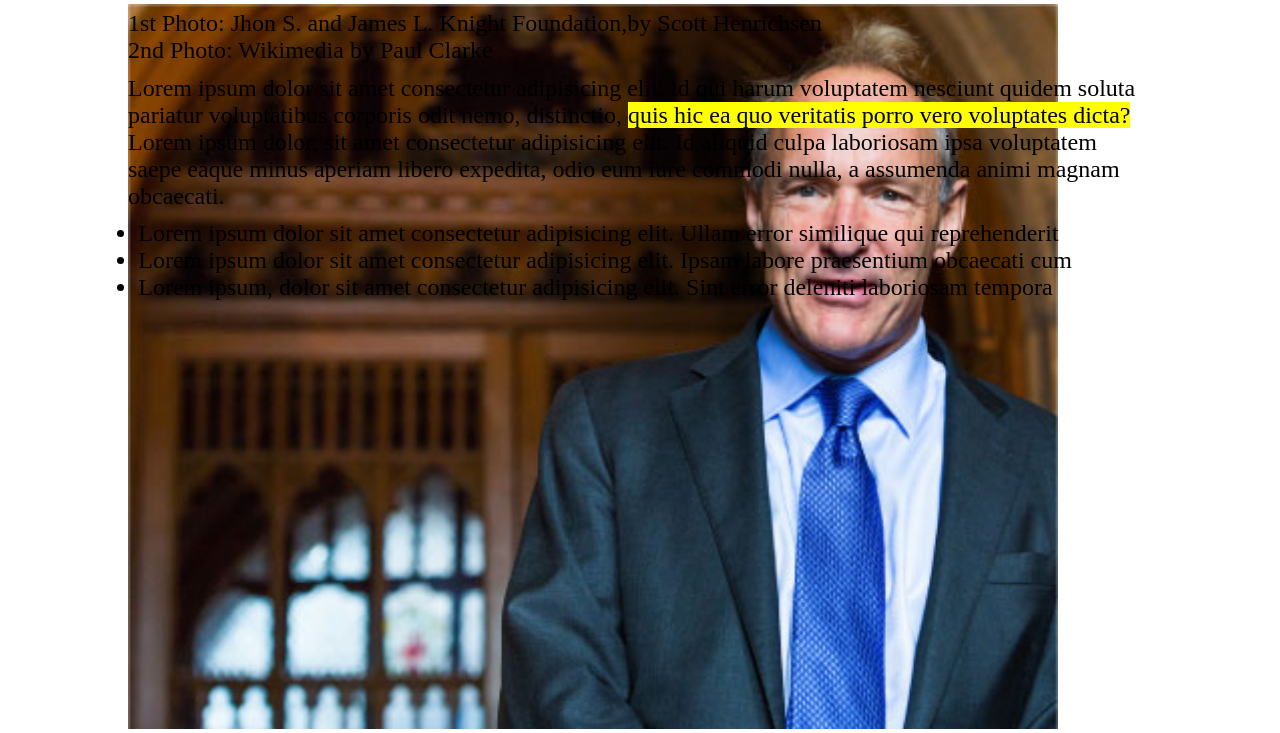
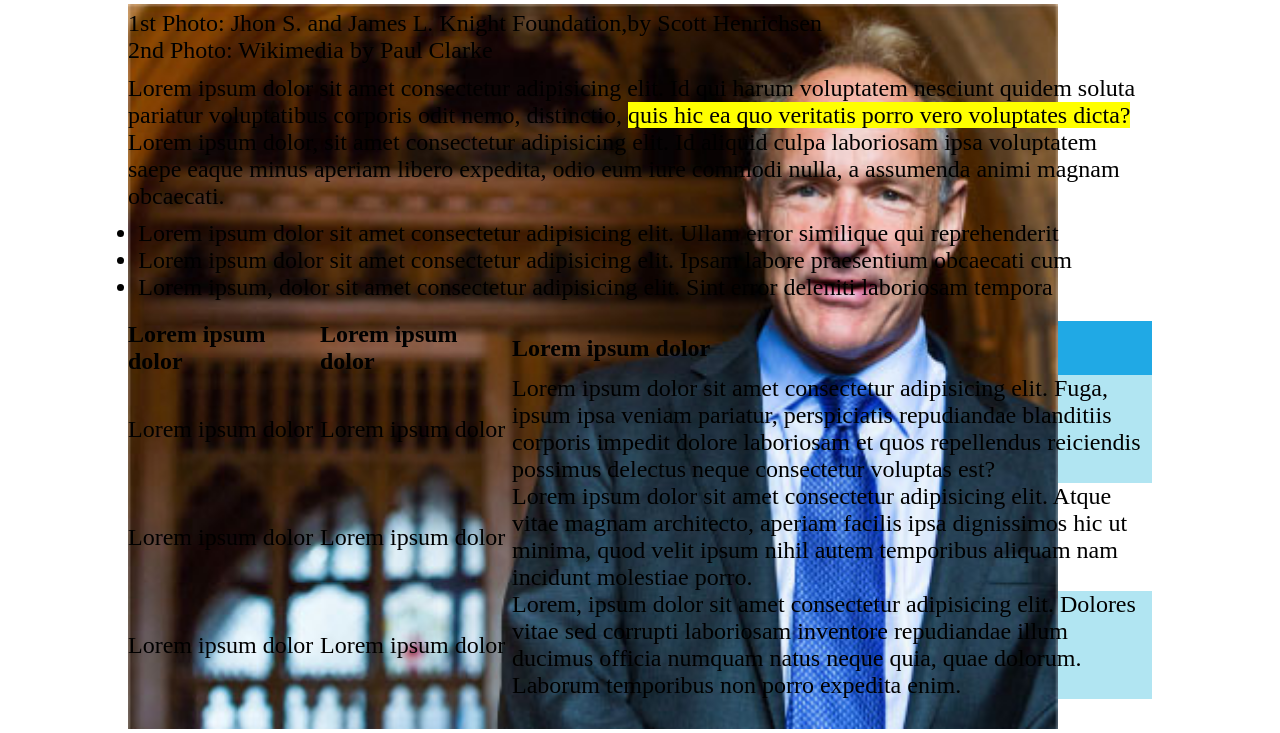
Before and after one commit to Ensick/html-css-booleaner, a plain HTML site: page index.html in a window 1280 px wide. Shown: the part 1167-1900 px from the top of the page. Drawn offline with Linux system fonts and the light colour scheme.

Commit message:
tabella completata

```diff
--- a/assets/css/style.css
+++ b/assets/css/style.css
@@ -60,6 +60,29 @@ p > span{
 }
 
 .testo > ul{
+    margin-bottom: 2%;
     margin-left: 1%;
     font-size: 1.5em;
 }
+
+table{
+    font-size: 1.5em;
+    text-align: left;
+    border-spacing: 0;
+}
+
+thead{
+    background-color: #20A9E5;
+}
+
+.fix{
+    width: 15vw;
+}
+
+.prima{
+    background-color:#B1E5F2;
+}
+
+.terza{
+    background-color: #B1E5F2;
+}
--- a/index.html
+++ b/index.html
@@ -24,7 +24,6 @@
         </div>
 
         <div class="tim">
-
             <div class="foto">
                 <img src="assets/img/tim-1.jpg" alt="">
                 <img src="assets/img/tim-2.jpg" alt="">
@@ -50,6 +49,36 @@
             </ul>
         </div>
 
+       <table>
+            <thead>
+                <th class="fix">Lorem ipsum dolor</th>
+                <th class="fix">Lorem ipsum dolor</th>
+                <th>Lorem ipsum dolor</th>
+            </thead>
+
+            <tbody>
+                <tr class="prima">
+                    <td>Lorem ipsum dolor</td>
+                    <td>Lorem ipsum dolor</td>
+                    <td>Lorem ipsum dolor sit amet consectetur adipisicing elit. Fuga, ipsum ipsa veniam pariatur, perspiciatis repudiandae blanditiis corporis impedit dolore laboriosam et quos repellendus reiciendis possimus delectus neque consectetur voluptas est?</td>
+                </tr>
+
+                <tr>
+                    <td>Lorem ipsum dolor</td>
+                    <td>Lorem ipsum dolor</td>
+                    <td>Lorem ipsum dolor sit amet consectetur adipisicing elit. Atque vitae magnam architecto, aperiam facilis ipsa dignissimos hic ut minima, quod velit ipsum nihil autem temporibus aliquam nam incidunt molestiae porro.</td>
+                </tr>
+
+                <tr class="terza">
+                    <td>Lorem ipsum dolor</td>
+                    <td>Lorem ipsum dolor</td>
+                    <td>Lorem, ipsum dolor sit amet consectetur adipisicing elit. Dolores vitae sed corrupti laboriosam inventore repudiandae illum ducimus officia numquam natus neque quia, quae dolorum. Laborum temporibus non porro expedita enim.</td>
+                </tr>
+            </tbody>
+       </table>
+
+
+
 
     </section>
 
```
